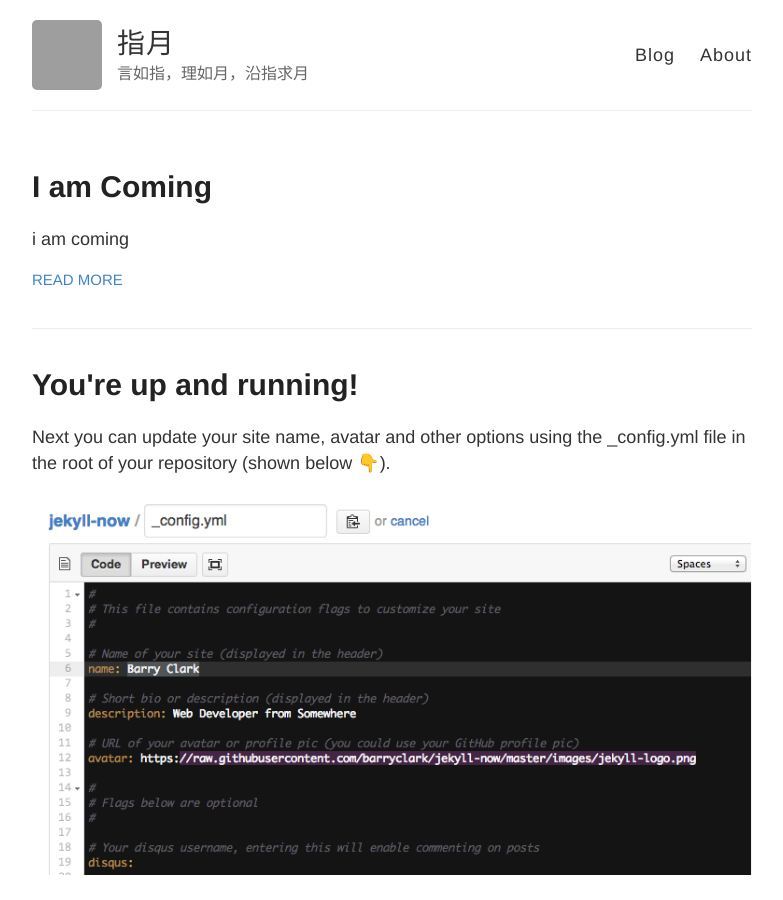
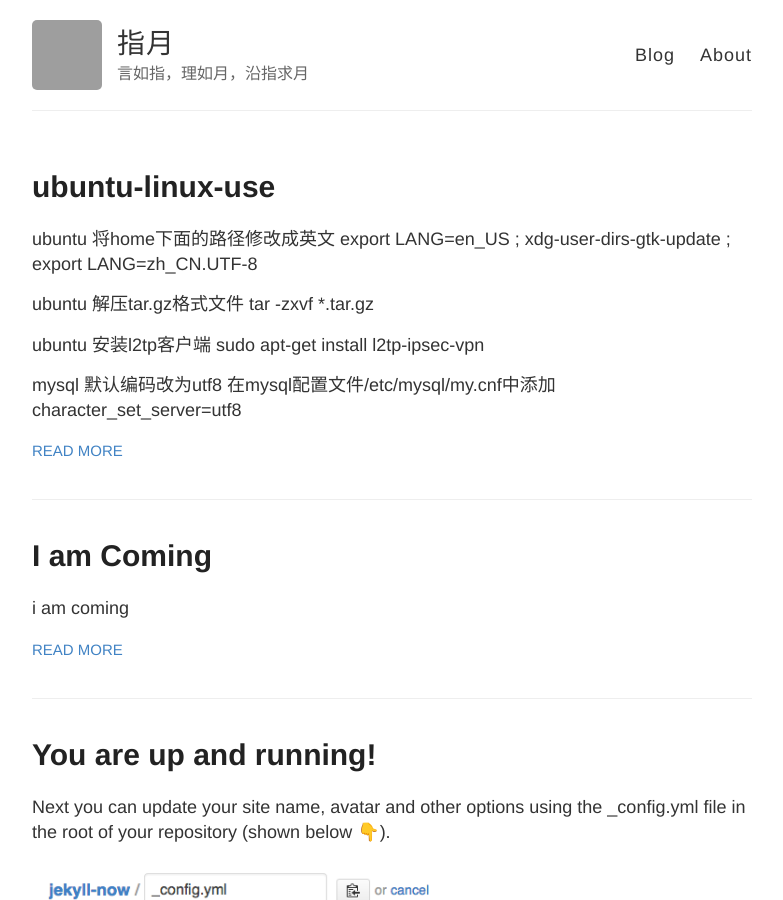
Before and after one commit to chongwf/chongwf.github.io, a Jekyll site: the page built from index.html, in a window 1280 px wide and 900 px high. Shown: the whole window, without its empty margins (248-1031 px from the left). Built offline with Jekyll 4.4.1, drawn with Linux system fonts in a browser that asks for light colours; emoji names are drawn with the system emoji font; grey boxes are pictures that could not be loaded.

Commit message:
mysql change character set

```diff
--- a/_posts/2014-3-3-Hello-World.md
+++ b/_posts/2014-3-3-Hello-World.md
@@ -1,6 +1,6 @@
 ---
 layout: post
-title: You're up and running!
+title: You are up and running!
 ---
 
 Next you can update your site name, avatar and other options using the _config.yml file in the root of your repository (shown below :point_down:).
--- /dev/null
+++ b/_posts/2015-01-23-ubuntu-linux-use.md
@@ -0,0 +1,12 @@
+---
+layout: post
+title: ubuntu-linux-use
+---
+
+ubuntu 将home下面的路径修改成英文       export LANG=en_US ; xdg-user-dirs-gtk-update ; export LANG=zh_CN.UTF-8
+
+ubuntu 解压tar.gz格式文件 tar -zxvf   *.tar.gz
+
+ubuntu 安装l2tp客户端   sudo apt-get install l2tp-ipsec-vpn
+
+mysql 默认编码改为utf8	在mysql配置文件/etc/mysql/my.cnf中添加character_set_server=utf8
```
